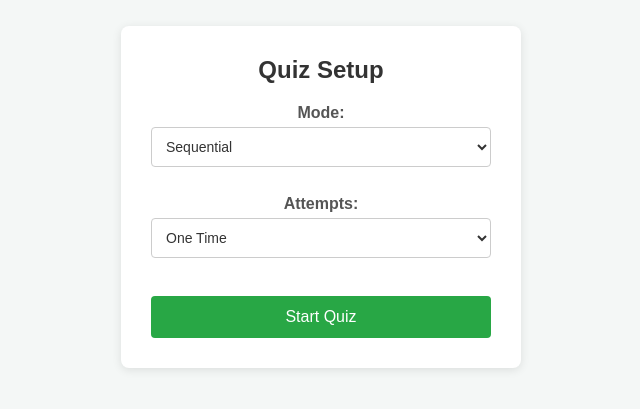
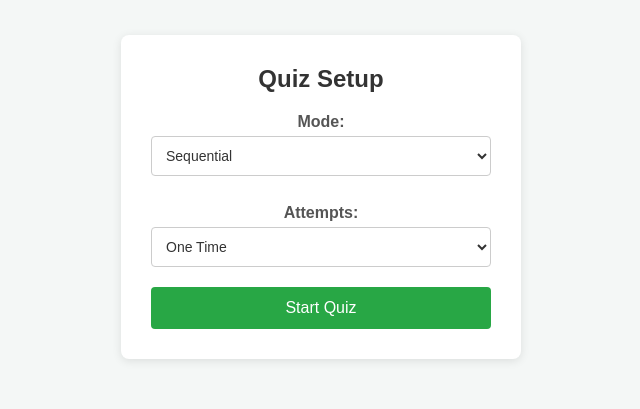
Before and after one commit to rudraksha132/quiz, a plain HTML site: page index.html in a window 1280 px wide. Shown: the part 203-612 px from the top of the page, without its empty margins (319-959 px from the left). Drawn offline with Linux system fonts and the light colour scheme.

Commit message:
Update index.html

```diff
--- a/index.html
+++ b/index.html
@@ -18,7 +18,7 @@
         <select id="attempts">
             <option value="one-time">One Time</option>
             <option value="multiple">Multiple Times</option>
-        </select><br><br>
+        </select><br>
         <button onclick="startQuiz()">Start Quiz</button>
     </div>
 
```
